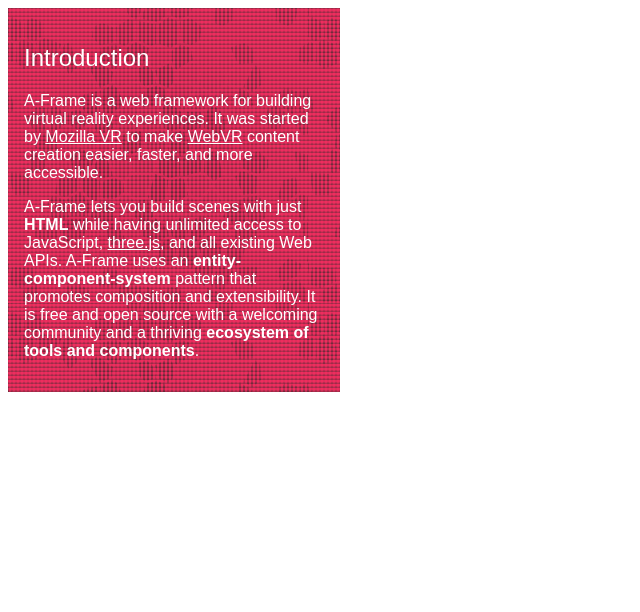
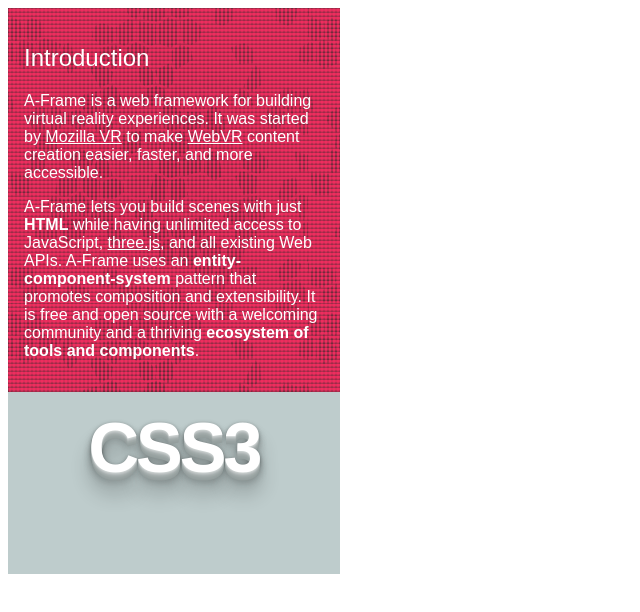
Before and after one commit to delapuente/aframe-html-source, a website: page demo/index.html in a window 1280 px wide. Shown: the whole page, without its empty margins (0-640 px from the left). Drawn offline with Linux system fonts and the light colour scheme; a script that the page names is missing.

Commit message:
Fixing for multiple html sources

```diff
--- a/demo/index.html
+++ b/demo/index.html
@@ -9,7 +9,8 @@
 <a-scene>
   <a-sky color="#222"></a-sky>
   <a-plane position="0 0 0" rotation="-90 0 0" scale="5 5 5" color="#555"></a-plane>
-  <a-image html-src="#test" position="0 1.6 -1"></a-image>
+  <a-image html-src="#test" position="-1 1.6 -3"></a-image>
+  <a-image html-src="#test-text" position="0.5 1.6 -3"></a-image>
 </a-scene>
 
 <section id="test">
@@ -21,5 +22,10 @@
     A-Frame lets you build scenes with just <strong>HTML</strong> while having unlimited access to JavaScript, <a href="https://threejs.org" target="_blank" rel="external">three.js</a>, and all existing Web APIs.  A-Frame uses an <strong>entity-component-system</strong> pattern that promotes composition and extensibility. It is free and open source with a welcoming community and a thriving <strong>ecosystem of tools and components</strong>.
   </p>
 </section>
+
+<section id="test-text">
+  <p>CSS3</p>
+</section>
+
 </body>
 </html>
--- a/demo/style.css
+++ b/demo/style.css
@@ -13,3 +13,36 @@
 #test a {
   color: white;
 }
+
+/* From: https://codepen.io/zitrusfrisch/pen/wvcxy */
+#test-text {
+  font: 900 70px 'Source Sans Pro', Arial, sans-serif;
+  background: #becccc;
+  text-transform: uppercase;
+  color: #fff;
+  text-align: center;
+  letter-spacing: -3px;
+  display: block;
+  height: 150px;
+  width: 300px;
+  padding: 16px;
+}
+
+#test-text p {
+  padding: 0;
+  margin: 0;
+  text-shadow:     0 1px 0 hsl(174,5%,80%),
+	                 0 2px 0 hsl(174,5%,75%),
+	                 0 3px 0 hsl(174,5%,70%),
+	                 0 4px 0 hsl(174,5%,66%),
+	                 0 5px 0 hsl(174,5%,64%),
+	                 0 6px 0 hsl(174,5%,62%),
+	                 0 7px 0 hsl(174,5%,61%),
+	                 0 8px 0 hsl(174,5%,60%),
+	                 0 0 5px rgba(0,0,0,.05),
+	                0 1px 3px rgba(0,0,0,.2),
+	                0 3px 5px rgba(0,0,0,.2),
+	               0 5px 10px rgba(0,0,0,.2),
+	              0 10px 10px rgba(0,0,0,.2),
+	              0 20px 20px rgba(0,0,0,.3);
+}
```
Also changed, not shown: src/aframe-html-source.js (+4 -14 lines), README.md.
